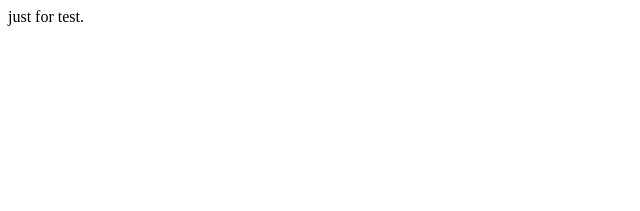
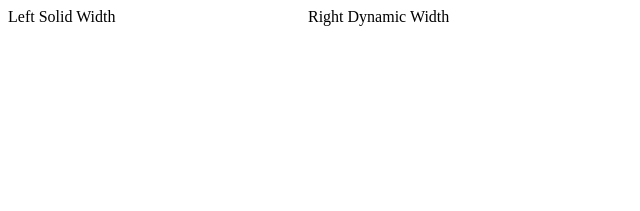
Before and after one commit to xuechenWong/xue-chen-wong, a plain HTML site: page index.html in a window 1280 px wide. Shown: the whole page, without its empty margins (0-640 px from the left). Drawn offline with Linux system fonts and the light colour scheme.

Commit message:
update file

```diff
--- a/index.html
+++ b/index.html
@@ -4,7 +4,11 @@
         <title>xuechen wong's test js and html page</title>
     </head>
     <body>
-        <div class="bindClass">just for test.</div>
+        <link rel="stylesheet" href="./styles/index.css">
+        <div class="container">
+            <div class="leftSolidWidth">Left Solid Width</div>
+            <div class="rightDynamicWidth">Right Dynamic Width</div>
+        </div>
         <script src='./scripts/libs/jquery-1.9.1.min.js'></script>
         <script src='./scripts/libs/knockout-3.0_0.js'></script>
         <script src='./scripts/index.js'></script>
--- a/styles/index.css
+++ b/styles/index.css
@@ -1 +1,4 @@
 .test{color:red;}
+.container{width:100%;height:200px;}
+.container .leftSolidWidth{display:inline-block;width:300px;height:100%;float:left;}
+.container .rightDynamicWidth{display:inline-block;height:100%;}
```
